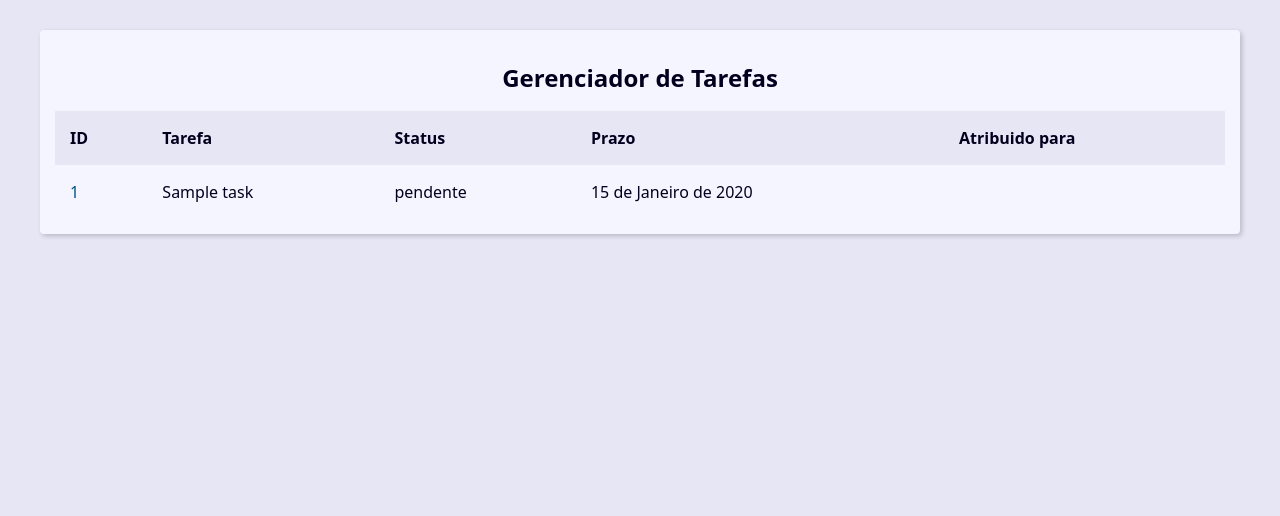
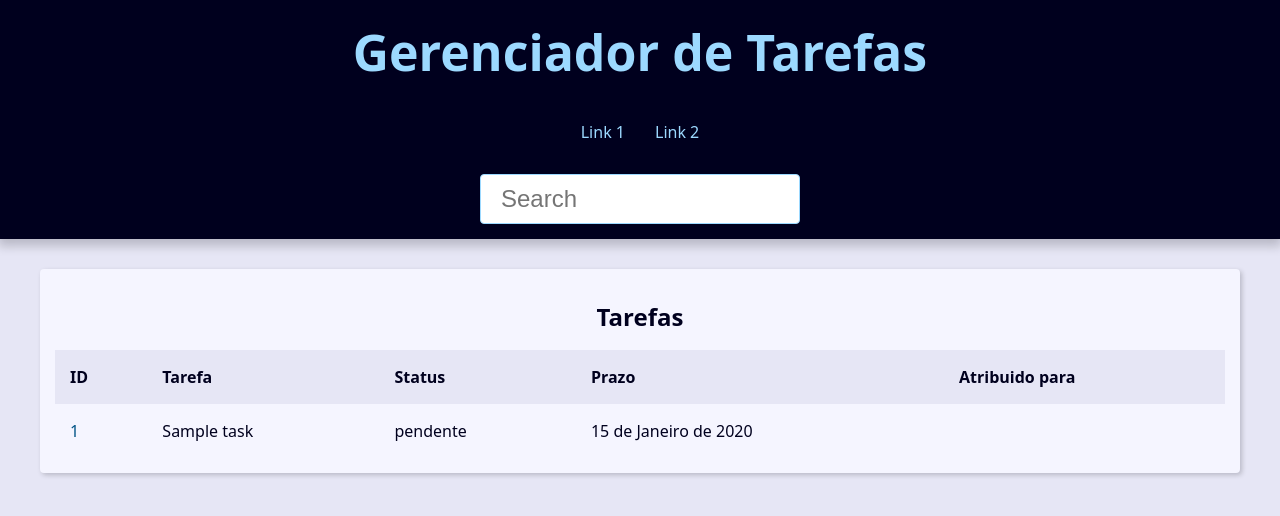
Before and after one commit to andressakaren/gerenciador-tarefas-django, a Django app: page / in a window 1280 px wide. Shown: the top 516 px of the page. Run offline with Django 5.2, Linux system fonts and the light colour scheme; tables that the repository leaves empty hold one stand-in row (values such as "Sample post").

Commit message:
atualizando os templates

```diff
--- a/base_templates/global/base.html
+++ b/base_templates/global/base.html
@@ -7,6 +7,35 @@
     <link rel="stylesheet" href="{% static "global/css/style.css" %}">
 </head>
 <body>
+    <header class="header">
+        <h1 class="header-heading">
+            <a href="{% url "task:index" %}" class="header-link">
+                Gerenciador de Tarefas
+            </a>
+        </h1>
+        <nav class="menu">
+            <ul class="menu-list">
+                <li class="menu-item">
+                    <a href="#" class="menu-link">Link 1</a>
+                </li>
+                <li class="menu-item">
+                    <a href="#" class="menu-link">Link 2</a>
+                </li>
+            </ul>
+        </nav>
+
+        <div class="search">
+            <form action="" method="get">
+                <input
+                type="text"
+                class="search-input"
+                placeholder="Search"
+                id="search"
+                name="q"
+                >
+            </form>
+        </div>
+    </header>
     <main class="content">
         {% block content %}
 
--- a/task/templates/task/index.html
+++ b/task/templates/task/index.html
@@ -4,7 +4,7 @@
     <div class="responsive">
         <table class="contacts-table">
             <caption class='table-caption'>
-                Gerenciador de Tarefas
+                Tarefas
             </caption>
 
             <thead>
```
